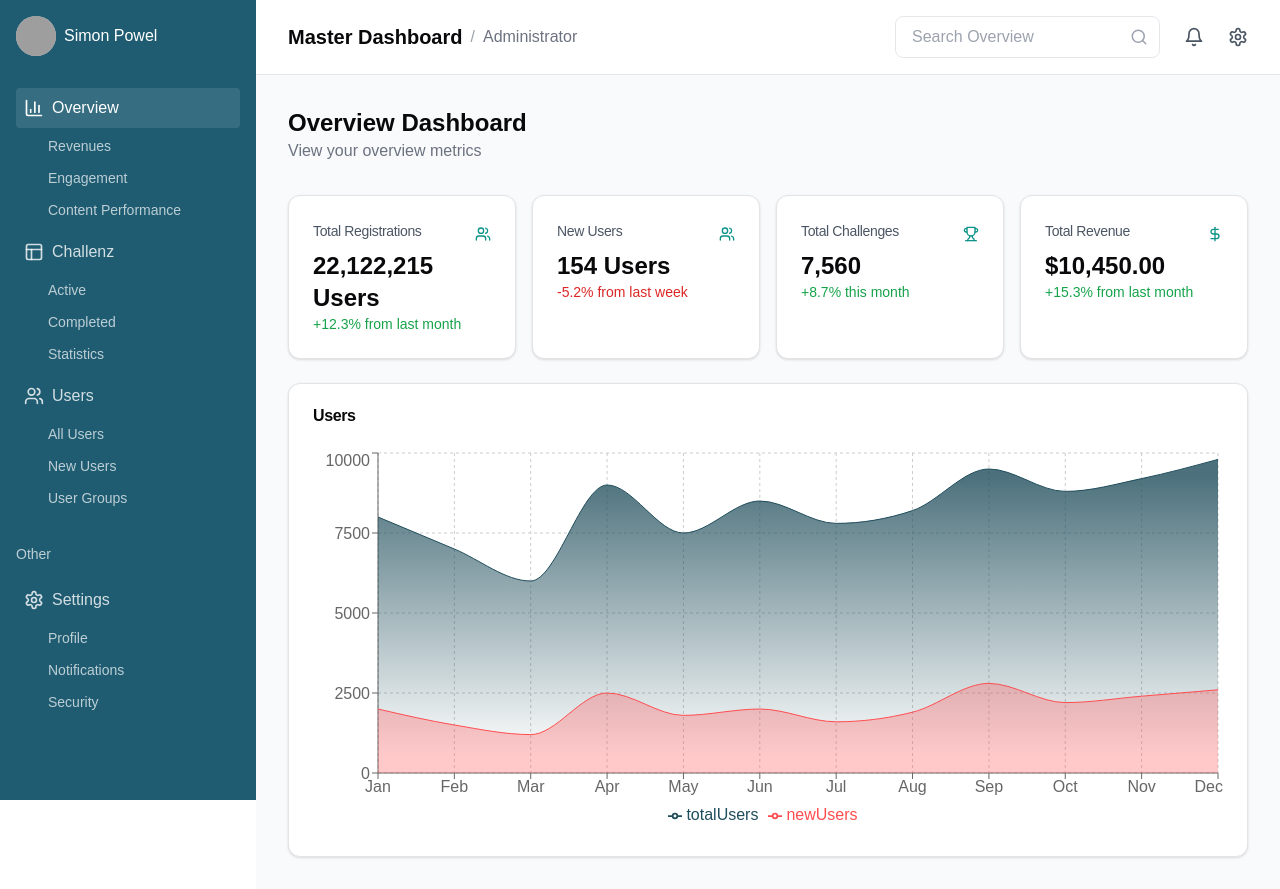
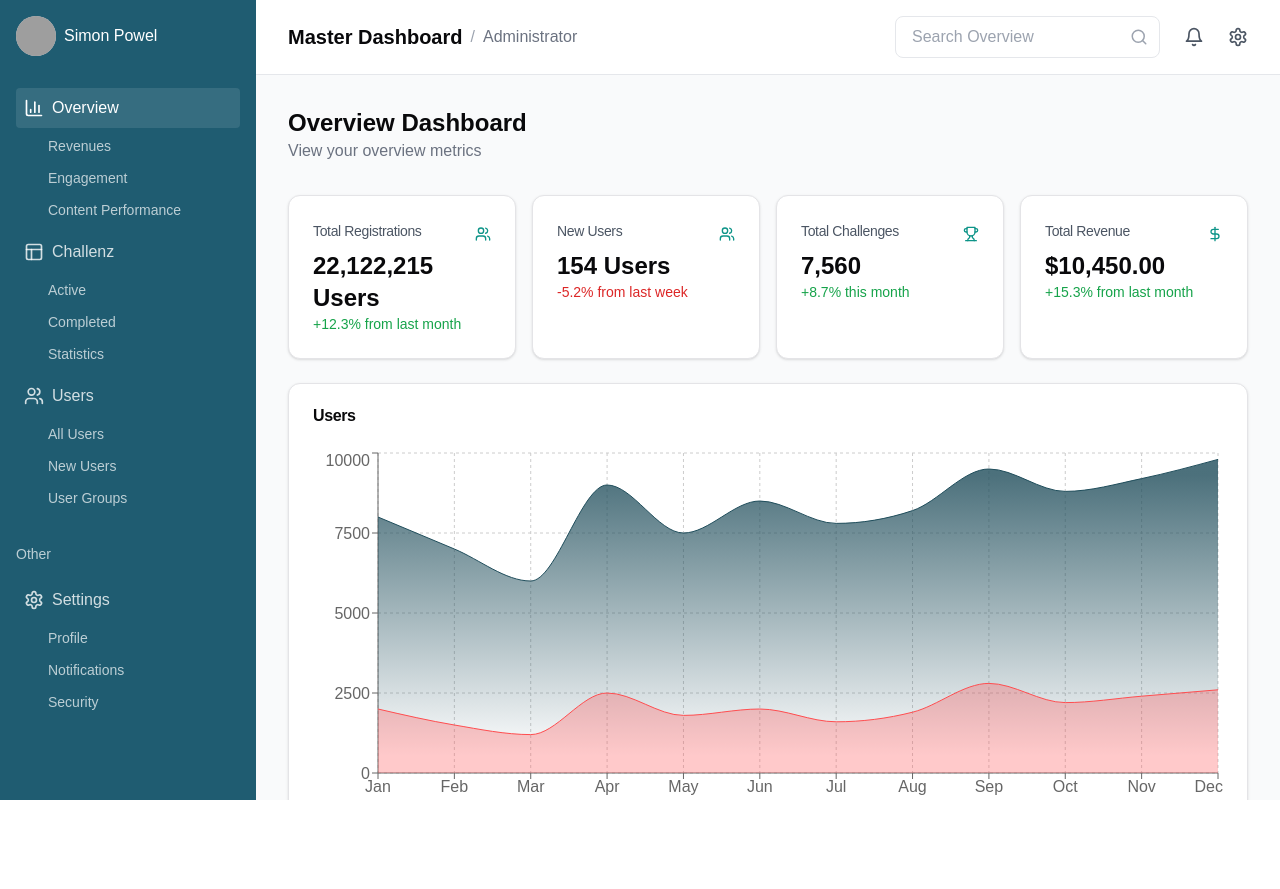
Before and after one commit to megatransactFront/challenz_dashboard, a Next.js app: page /dashboard in a window 1280 px wide. After the commit the page ends 800 px from the top, so only its background shows below. Built offline with nearby package versions, Linux system fonts and the light colour scheme; grey boxes are pictures that could not be loaded.

Commit message:
Fixed Sidebar
- Removed Whitespace undersidebar

```diff
--- a/src/app/layout.tsx
+++ b/src/app/layout.tsx
@@ -1,13 +1,12 @@
 import type { Metadata } from "next";
 import "./globals.css";
+import Sidebar from "@/components/Sidebar";
+import { Navbar } from "@/components/Navbar";
 
 export const metadata: Metadata = {
   title: "Create Next App",
   description: "Generated by create next app",
 };
-
-import Sidebar from "@/components/Sidebar"
-import { Navbar } from "@/components/Navbar";
 
 export default function RootLayout({
   children,
@@ -16,13 +15,15 @@
 }) {
   return (
     <html lang="en">
-      <body>
-        <div className="flex">
+      <body className="min-h-screen bg-background">
+        <div className="relative flex min-h-screen max-h-screen overflow-hidden">
           <Sidebar />
-          <div className="flex-1 ml">
-            <Navbar/>
-            {children}
-          </div>
+          <main className="flex-1 flex flex-col max-h-screen overflow-hidden">
+            <Navbar />
+            <div className="flex-1 overflow-y-auto">
+              {children}
+            </div>
+          </main>
         </div>
       </body>
     </html>
```
